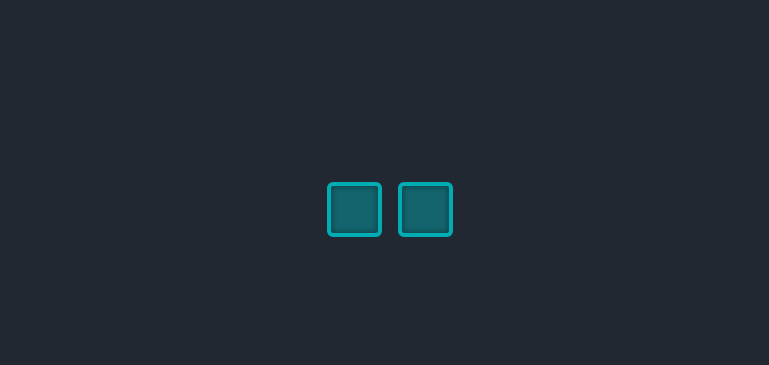
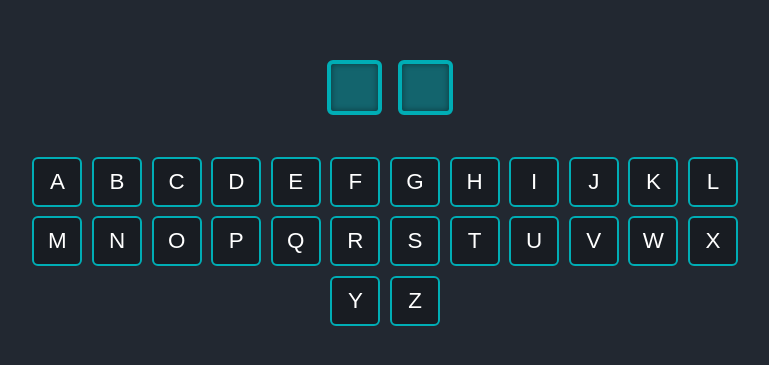
Before and after one commit to Balldoro/Hangman, a website built with webpack: page src/html/index.html in a window 1280 px wide. Shown: the part 191-556 px from the top of the page, without its empty margins (250-1019 px from the left). Built offline with nearby package versions, Linux system fonts and the light colour scheme.

Commit message:
Create keyboard and style it

```diff
--- /dev/null
+++ b/src/js/View.js
@@ -0,0 +1,21 @@
+class View {
+  showKeyboard() {
+    const keyboard = document.createElement("div");
+    keyboard.classList.add("keyboard");
+    document.querySelector(".hangman").appendChild(keyboard);
+    const allKeys = this.createKeys();
+    allKeys.forEach(key => keyboard.appendChild(key));
+  }
+
+  createKeys() {
+    const keys = "ABCDEFGHIJKLMNOPQRSTUVWXYZ".split("").map(key => {
+      const singleKey = document.createElement("button");
+      singleKey.classList.add("keyboard__key");
+      singleKey.textContent = key;
+      return singleKey;
+    });
+    return keys;
+  }
+}
+
+export default View;
--- a/src/js/index.js
+++ b/src/js/index.js
@@ -1,4 +1,7 @@
 import "../scss/main.scss";
 import WordData from "./Word";
+import View from "./View";
 
 const wordData = new WordData();
+const view = new View();
+view.showKeyboard();
--- /dev/null
+++ b/src/scss/components/_keyboard.scss
@@ -0,0 +1,22 @@
+.keyboard {
+  display: flex;
+  flex-wrap: wrap;
+  justify-content: center;
+  max-width: 750px;
+  width: 95%;
+  margin: 2rem auto;
+  &__key {
+    width: 50px;
+    height: 50px;
+    margin: 0.6rem 0.6rem 0 0;
+    font-size: $m-font;
+    background-color: $side-bg-color;
+    color: $text-color;
+    border: 2px solid $main-color;
+    border-radius: 6px;
+    cursor: pointer;
+    &:hover {
+      transform: scale(1.15);
+    }
+  }
+}
--- a/src/scss/layout/_hangman.scss
+++ b/src/scss/layout/_hangman.scss
@@ -1,6 +1,7 @@
 .hangman {
   height: 100vh;
   display: flex;
+  flex-direction: column;
   justify-content: center;
   align-items: center;
   background-color: $bg-color;
--- a/src/scss/main.scss
+++ b/src/scss/main.scss
@@ -2,3 +2,4 @@
 @import "./utils/variables";
 @import "./layout/hangman";
 @import "./components/word";
+@import "./components/keyboard";
--- a/src/scss/utils/_variables.scss
+++ b/src/scss/utils/_variables.scss
@@ -1,4 +1,7 @@
 $bg-color: #222831;
+$side-bg-color: #181c22;
 $main-color: #00adb5;
 $text-color: #fff;
 $l-font: 1.8rem;
+$m-font: 1.4rem;
+$s-font: 1.2rem;
```
